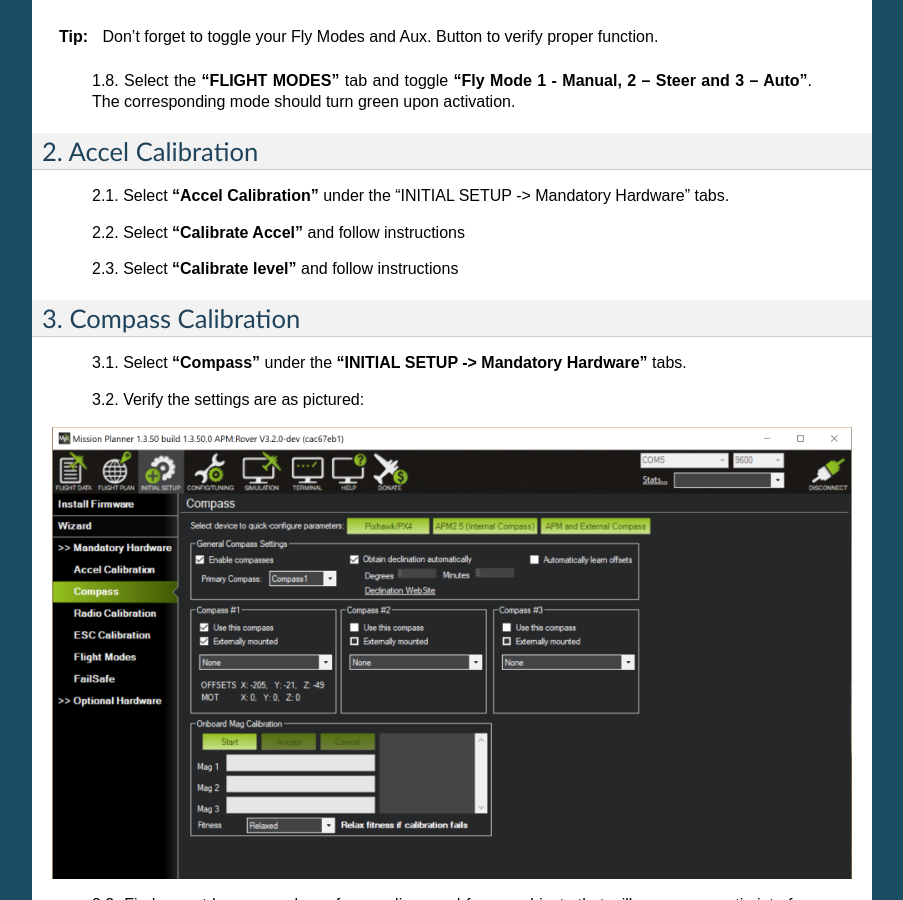
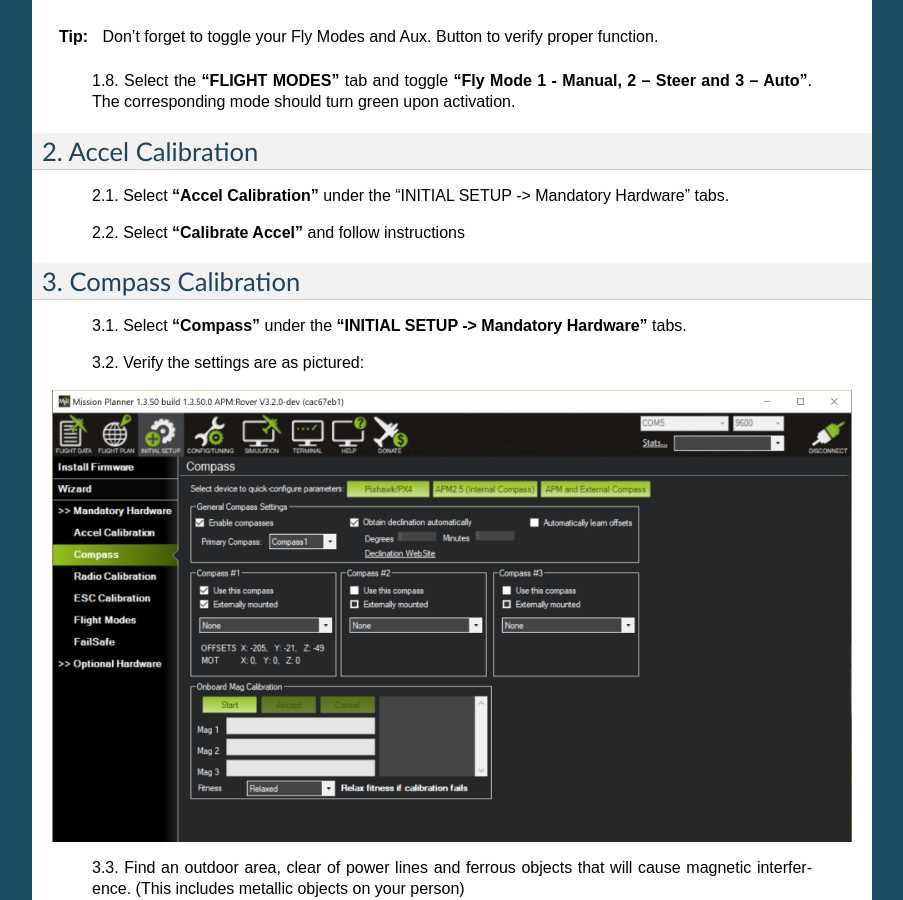
Before and after one commit to aionrobotics/docs, a Sphinx documentation site: the page built from docs/ardupilot-mandatory-hardware-setup.rst, in a window 1280 px wide and 900 px high, scrolled down 407 px. Shown: the whole window, without its empty margins (198-1101 px from the left). Built offline with Sphinx 7.4.7, drawn with Linux system fonts in a browser that asks for light colours; pages that are not in the unit, such as notebooks, are missing from menus.

Commit message:
Update ardupilot-mandatory-hardware-setup.rst
Removed unnecessary 1 axis accel calibration. 3 axis calibration is more accurate than the 1 axis, and if the 1 axis calibration is done after the 3 axis, then the 3 axis calibration is cleared and replaced with the lower quality 1 axis calibration.

```diff
--- a/docs/ardupilot-mandatory-hardware-setup.rst
+++ b/docs/ardupilot-mandatory-hardware-setup.rst
@@ -29,8 +29,6 @@
   2.1.	Select **“Accel Calibration”** under the “INITIAL SETUP -> Mandatory Hardware” tabs.
 
   2.2.	Select **“Calibrate Accel”** and follow instructions
-
-  2.3.	Select **“Calibrate level”** and follow instructions
 
 3.	Compass Calibration
 -----------------------
```
